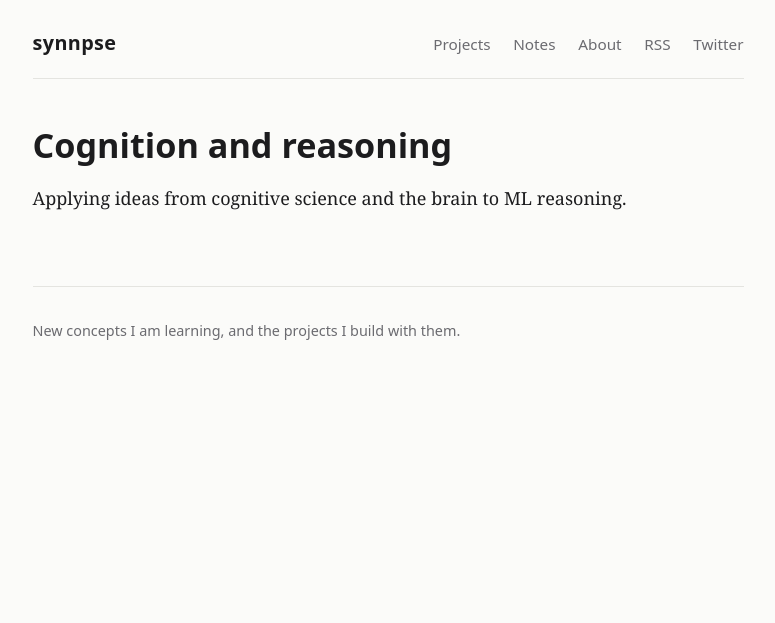
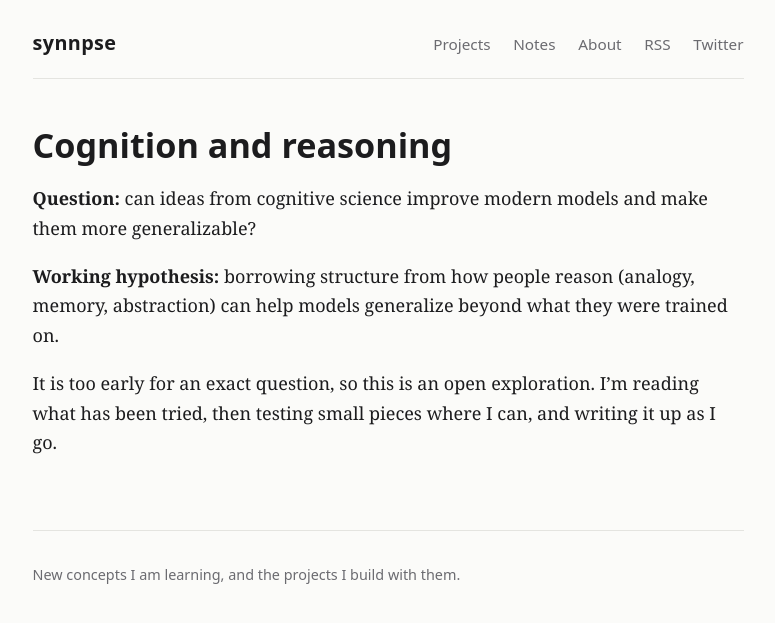
Before and after one commit to AnushaMishra/AnushaMishra.github.io, a Jekyll site: the page built from cognition.md, in a window 1280 px wide. Shown: the top 623 px of the page, without its empty margins (252-1027 px from the left). Built offline with Jekyll 4.4.1, drawn with Linux system fonts in a browser that asks for light colours.

Commit message:
Update cognition.md

```diff
--- a/cognition.md
+++ b/cognition.md
@@ -6,7 +6,11 @@ permalink: /cognition/
 
 # Cognition and reasoning
 
-Applying ideas from cognitive science and the brain to ML reasoning.
+**Question:** can ideas from cognitive science improve modern models and make them more generalizable?
+
+**Working hypothesis:** borrowing structure from how people reason (analogy, memory, abstraction) can help models generalize beyond what they were trained on.
+
+It is too early for an exact question, so this is an open exploration. I'm reading what has been tried, then testing small pieces where I can, and writing it up as I go.
 
 {% for post in site.posts %}{% if post.section == "cognition" %}
 - [{{ post.title }}]({{ post.url | relative_url }}) - {{ post.date | date: "%B %-d, %Y" }}{% endif %}{% endfor %}
```
